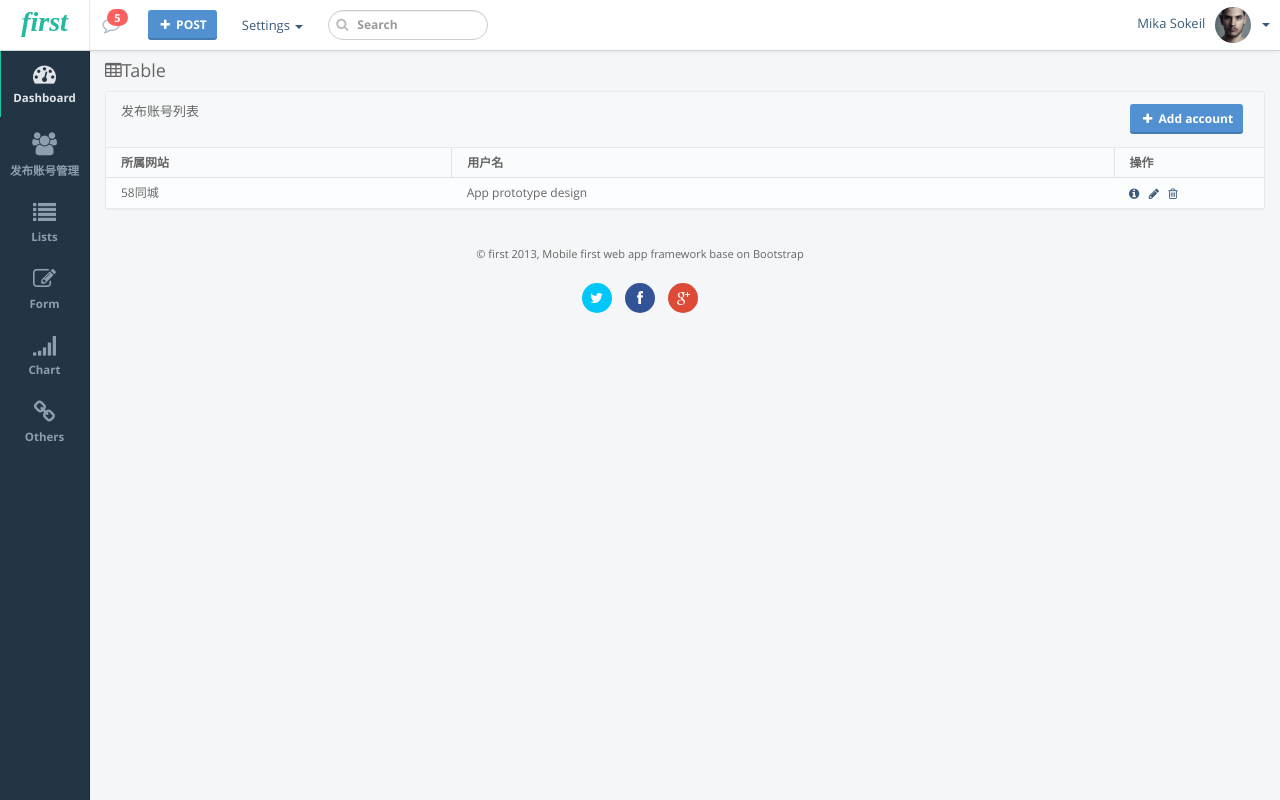
After one commit to ianian001/CarBack, a Flask app: page /post_account_list in a window 1280 px wide. The commit adds this page. Run offline with Flask 2, Linux system fonts and the light colour scheme; some libraries are stand-ins or nearby versions.

Commit message:
发布账号列表模块

```diff
--- a/app/main/views.py
+++ b/app/main/views.py
@@ -22,3 +22,7 @@ app = Flask(__name__)
 @main.route('/')
 def index():
     return render_template('index.html')
+
+@main.route("/post_account_list")
+def post_account_list():
+    return render_template('post_account_list.html')
--- /dev/null
+++ b/app/templates/footer.html
@@ -0,0 +1,32 @@
+<!-- footer -->
+  <footer id="footer">
+    <div class="text-center padder clearfix">
+      <p>
+        <small>&copy; first 2013, Mobile first web app framework base on Bootstrap</small><br><br>
+        <a href="#" class="btn btn-xs btn-circle btn-twitter"><i class="fa fa-twitter"></i></a>
+        <a href="#" class="btn btn-xs btn-circle btn-facebook"><i class="fa fa-facebook"></i></a>
+        <a href="#" class="btn btn-xs btn-circle btn-gplus"><i class="fa fa-google-plus"></i></a>
+      </p>
+    </div>
+  </footer>
+  <!-- / footer -->
+	<script src="/static/js/jquery.min.js"></script>
+  <!-- Bootstrap -->
+  <script src="/static/js/bootstrap.js"></script>
+  <!-- Sparkline Chart -->
+  <script src="/static/js/charts/sparkline/jquery.sparkline.min.js"></script>
+  <!-- Easy Pie Chart -->
+  <script src="/static/js/charts/easypiechart/jquery.easy-pie-chart.js"></script>
+
+  <!-- app -->
+  <script src="/static/js/app.js"></script>
+  <script src="/static/js/app.plugin.js"></script>
+  <script src="/static/js/app.data.js"></script>
+
+  <!-- fuelux -->
+  <script src="/static/js/fuelux/fuelux.js"></script>
+  <script src="/static/js/underscore-min.js"></script>
+  <!-- datatables -->
+  <script src="/static/js/datatables/jquery.dataTables.min.js"></script>
+</body>
+</html>
--- /dev/null
+++ b/app/templates/header.html
@@ -0,0 +1,110 @@
+<!DOCTYPE html>
+<html lang="en">
+<head>
+  <meta charset="utf-8">
+  <title>Mobile first web app theme | first</title>
+  <meta name="description" content="mobile first, app, web app, responsive, admin dashboard, flat, flat ui">
+  <meta name="viewport" content="width=device-width, initial-scale=1, maximum-scale=1">
+  <link rel="stylesheet" href="/static/css/bootstrap.css">
+  <link rel="stylesheet" href="/static/css/font-awesome.min.css">
+  <link rel="stylesheet" href="/static/css/plugin.css">
+  <link rel="stylesheet" href="/static/css/font.css">
+  <link rel="stylesheet" href="/static/css/style.css">
+  <!--[if lt IE 9]>
+    <script src="/static/js/ie/respond.min.js"></script>
+    <script src="/static/js/ie/html5.js"></script>
+  <![endif]-->
+</head>
+<body>
+  <!-- header -->
+  <header id="header" class="navbar">
+    <ul class="nav navbar-nav navbar-avatar pull-right">
+      <li class="dropdown">
+        <a href="#" class="dropdown-toggle" data-toggle="dropdown">
+          <span class="hidden-xs-only">Mika Sokeil</span>
+          <span class="thumb-small avatar inline"><img src="/static/images/avatar.jpg" alt="Mika Sokeil" class="img-circle"></span>
+          <b class="caret hidden-xs-only"></b>
+        </a>
+        <ul class="dropdown-menu pull-right">
+          <li><a href="#">Settings</a></li>
+          <li><a href="#">Profile</a></li>
+          <li><a href="#"><span class="badge bg-danger pull-right">3</span>Notifications</a></li>
+          <li class="divider"></li>
+          <li><a href="docs.html">Help</a></li>
+          <li><a href="signin.html">Logout</a></li>
+        </ul>
+      </li>
+    </ul>
+    <a class="navbar-brand" href="#">first</a>
+    <button type="button" class="btn btn-link pull-left nav-toggle visible-xs" data-toggle="class:slide-nav slide-nav-left" data-target="body">
+      <i class="fa fa-bars fa-lg text-default"></i>
+    </button>
+    <ul class="nav navbar-nav hidden-xs">
+      <li>
+        <div class="m-t m-b-small" id="panel-notifications">
+          <a href="#" class="dropdown-toggle" data-toggle="dropdown"><i class="fa fa-comment-o fa-fw fa-lg text-default"></i><b class="badge badge-notes bg-danger count-n">2</b></a>
+          <section class="dropdown-menu m-l-small m-t-mini">
+            <section class="panel panel-large arrow arrow-top">
+              <header class="panel-heading bg-white"><span class="h5"><strong>You have <span class="count-n">2</span> notifications</strong></span></header>
+              <div class="list-group">
+                <a href="#" class="media list-group-item">
+                  <span class="pull-left thumb-small"><img src="/static/images/avatar.jpg" alt="John said" class="img-circle"></span>
+                  <span class="media-body block m-b-none">
+                    Moved to Bootstrap 3.0<br>
+                    <small class="text-muted">23 June 13</small>
+                  </span>
+                </a>
+                <a href="#" class="media list-group-item">
+                  <span class="media-body block m-b-none">
+                    first v.1 (Bootstrap 2.3 based) released<br>
+                    <small class="text-muted">19 June 13</small>
+                  </span>
+                </a>
+              </div>
+              <footer class="panel-footer text-small">
+                <a href="#" class="pull-right"><i class="fa fa-cog"></i></a>
+                <a href="#">See all the notifications</a>
+              </footer>
+            </section>
+          </section>
+        </div>
+      </li>
+      <li><div class="m-t-small"><a class="btn btn-sm btn-info" data-toggle="modal" href="#modal"><i class="fa fa-fw fa-plus"></i> POST</a></div></li>
+      <li class="dropdown shift" data-toggle="shift:appendTo" data-target=".nav-primary .nav">
+        <a href="#" class="dropdown-toggle" data-toggle="dropdown"><i class="fa fa-cog fa-lg visible-xs visible-xs-inline"></i>Settings <b class="caret hidden-sm-only"></b></a>
+        <ul class="dropdown-menu">
+          <li>
+            <a href="#" data-toggle="class:navbar-fixed" data-target='body'>Navbar
+              <span class="text-active">auto</span>
+              <span class="text">fixed</span>
+            </a>
+          </li>
+          <li class="hidden-xs">
+            <a href="#" data-toggle="class:nav-vertical" data-target="#nav">Nav
+              <span class="text-active">vertical</span>
+              <span class="text">horizontal</span>
+            </a>
+          </li>
+          <li class="divider hidden-xs"></li>
+          <li class="dropdown-header">Colors</li>
+          <li>
+            <a href="#" data-toggle="class:bg bg-black" data-target='.navbar'>Navbar
+              <span class="text-active">white</span>
+              <span class="text">inverse</span>
+            </a>
+          </li>
+          <li>
+            <a href="#" data-toggle="class:bg-light" data-target='#nav'>Nav
+              <span class="text-active">inverse</span>
+              <span class="text">light</span>
+            </a>
+          </li>
+        </ul>
+      </li>
+    </ul>
+    <form class="navbar-form pull-left shift" action="" data-toggle="shift:appendTo" data-target=".nav-primary">
+      <i class="fa fa-search text-muted"></i>
+      <input type="text" class="input-sm form-control" placeholder="Search">
+    </form>
+	</header>
+  <!-- / header -->
--- /dev/null
+++ b/app/templates/nav.html
@@ -0,0 +1,18 @@
+<!-- nav -->
+  <nav id="nav" class="nav-primary hidden-xs nav-vertical">
+    <ul class="nav" data-spy="affix" data-offset-top="50">
+      <li class="active"><a href="/"><i class="fa fa-dashboard fa-lg"></i><span>Dashboard</span></a></li>
+      <li class="dropdown-submenu">
+        <a href="/post_account_list"><i class="fa fa-users"></i><span>发布账号管理</span></a>
+      </li>
+      <li class="dropdown-submenu">
+        <a href="#"><i class="fa fa-list fa-lg"></i><span>Lists</span></a>
+      </li>
+      <li><a href="form.html"><i class="fa fa-edit fa-lg"></i><span>Form</span></a></li>
+      <li><a href="chart.html"><i class="fa fa-signal fa-lg"></i><span>Chart</span></a></li>
+      <li class="dropdown-submenu">
+        <a href="#"><i class="fa fa-link fa-lg"></i><span>Others</span></a>
+      </li>
+    </ul>
+  </nav>
+  <!-- / nav -->
--- /dev/null
+++ b/app/templates/post_account_list.html
@@ -0,0 +1,59 @@
+{% include "header.html" %}
+{% include "nav.html" %}
+  <section id="content">
+    <section class="main padder">
+      <div class="clearfix">
+        <h4><i class="fa fa-table"></i>Table</h4>
+      </div>
+      <div class="row">
+        <div class="col-lg-12">
+          <section class="panel">
+            <header class="panel-heading">
+              <span class="label pull-right"><a class="btn btn-sm btn-info" data-toggle="modal" href="#modal"><i class="fa fa-fw fa-plus"></i> Add account</a></span>
+              发布账号列表
+            </header>
+            <div>
+              <table class="table table-striped m-b-none text-small">
+                <thead>
+                  <tr>
+                    <th>所属网站</th>
+                    <th>用户名</th>
+                    <th width="150">操作</th>
+                  </tr>
+                </thead>
+                <tbody>
+                  <tr>
+                    <td>
+                        58同城
+                    </td>
+                    <td>App prototype design</td>
+                    <td class="text-left">
+                      <div class="btn-group">
+                        <a href="#" class="dropdown-toggle" data-toggle="dropdown"><i class="fa fa-info-circle"></i></a>&nbsp;&nbsp;
+                        <a href="#" class="dropdown-toggle" data-toggle="dropdown"><i class="fa fa-pencil"></i></a>&nbsp;&nbsp;
+                        <a href="#" class="dropdown-toggle" data-toggle="dropdown" id="delete"><i class="fa fa-trash-o"></i></a>&nbsp;&nbsp;
+                      </div>
+                    </td>
+                  </tr>
+
+                </tbody>
+              </table>
+            </div>
+          </section>
+        </div>
+      </div>
+    </section>
+  </section>
+{% include "footer.html" %}
+  <script>
+    $(function(){
+      $("#delete").click(function(){
+        var r=confirm("你确定要删除吗？");
+        if (r==true) {
+
+        } else {
+
+        }
+      })
+    });
+  </script>
--- a/manager.py
+++ b/manager.py
@@ -4,10 +4,12 @@ import os
 from app import create_app, db
 from flask.ext.script import Manager, Shell
 from flask.ext.migrate import Migrate, MigrateCommand
+from flask.ext.bootstrap import Bootstrap
 
 app = create_app(os.getenv('FLASK_CONFIG') or 'default')
 manager = Manager(app)
 migrate = Migrate(app, db)
+bootstrap = Bootstrap(app)
 
 
 def make_shell_context():
--- a/models.py
+++ b/models.py
@@ -90,8 +90,8 @@ class Car_image(db.Model):
         return '<User %r>' % self.username
 
 
-class Published_vehicle_account(db.Model):
-    __tablename__ = 'published_vehicle_account'
+class Post_account(db.Model):
+    __tablename__ = 'post_account'
     id = db.Column(db.Integer, primary_key=True)
     account = db.Column(db.String)
     password = db.Column(db.String)
```
Also changed, not shown: app/templates/index.html (+1 -25 lines).
